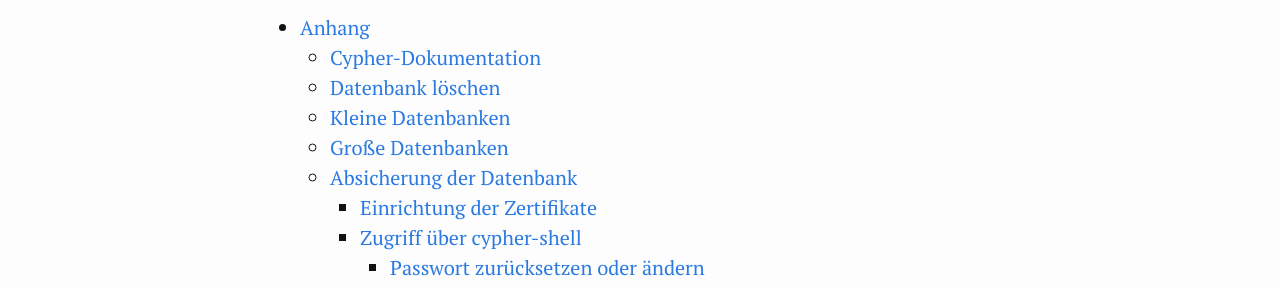
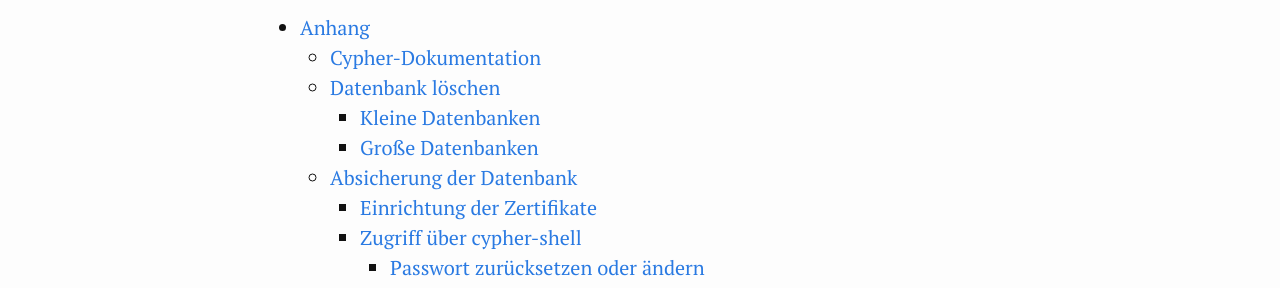
Before and after one commit to kuczera/Graphentechnologien, a Jekyll site: the page built from docs/95_Anhang.md, in a window 1280 px wide. Shown: the part 210-498 px from the top of the page. Built offline with Jekyll 4.4.1, drawn with Linux system fonts in a browser that asks for light colours.

```diff
--- a/docs/95_Anhang.md
+++ b/docs/95_Anhang.md
@@ -24,13 +24,13 @@ Die Dokumentation von Cypher findet sich auf den Seiten von neo4j:
 
 Vorab hier der Befehl, mit dem eine neo4j-Datenbank geleert werden kann.
 
-## Kleine Datenbanken
+### Kleine Datenbanken
 
 ~~~cypher
 MATCH (n) DETACH DELETE n;
 ~~~
 
-## Große Datenbanken
+### Große Datenbanken
 
 Bei großen Datenbanken funktioniert der o.a. Befehl meist nicht. Daher kann dieser Befehl genutzt werden, für den aber die APOC-Bibliothek installiert sein muss.
 
```
